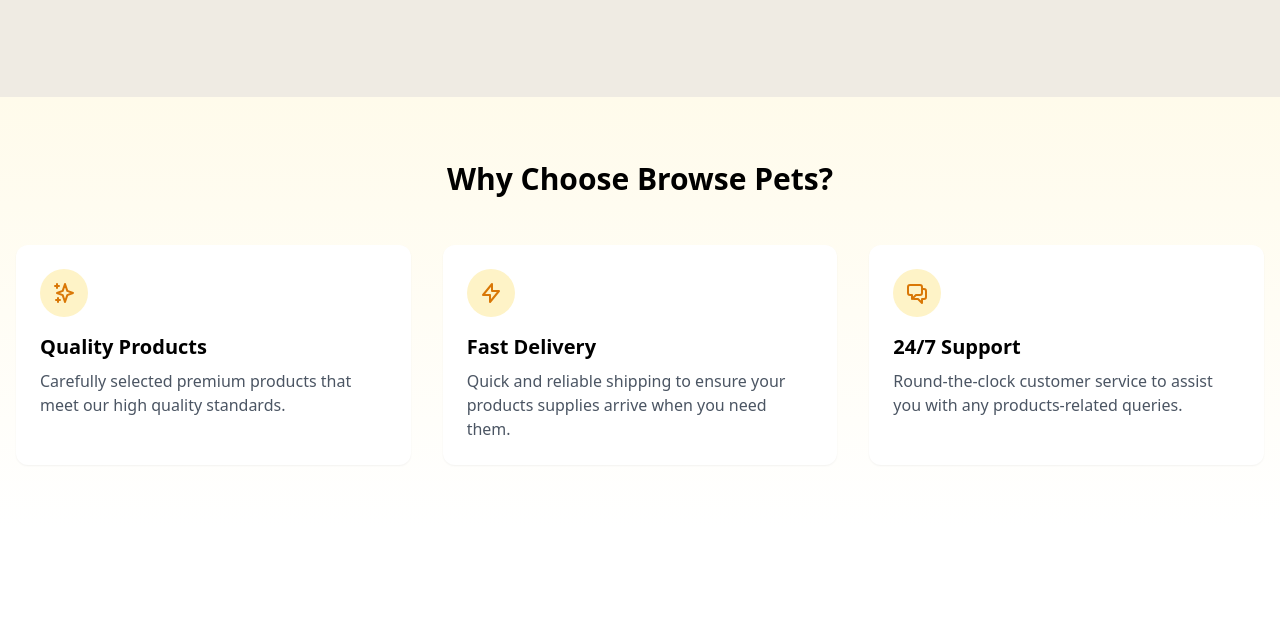
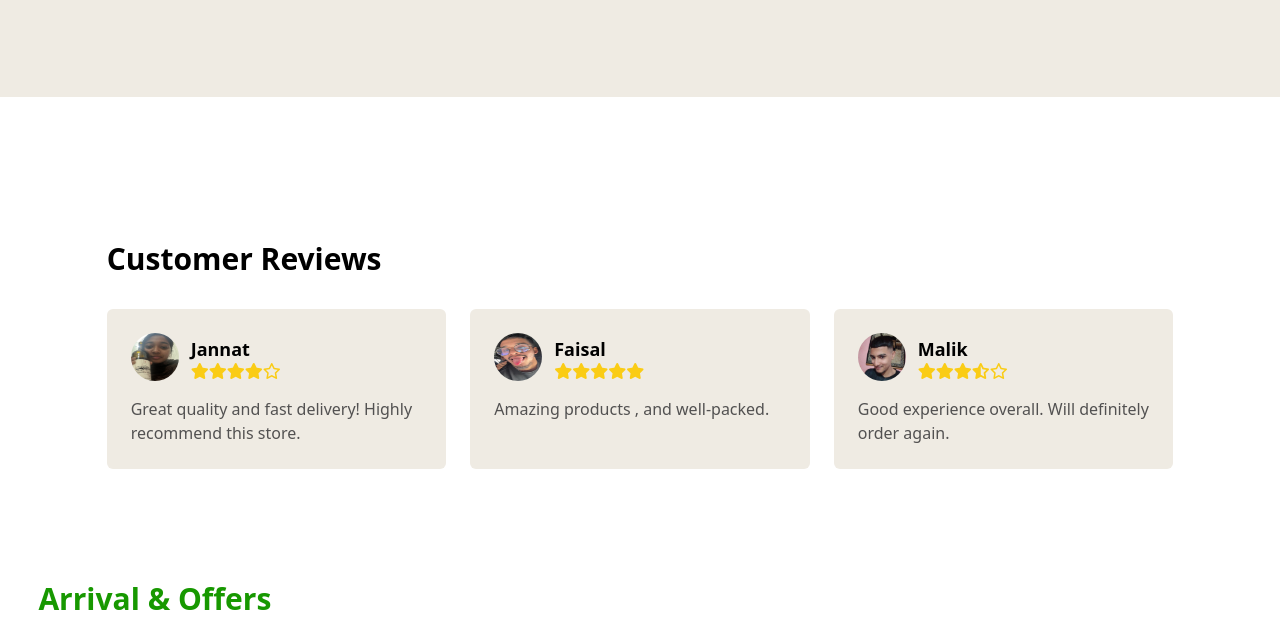
Before and after one commit to zahid77malik/assi-3-02, a plain HTML site: page index.html in a window 1280 px wide. Shown: the part 2368-2994 px from the top of the page. Drawn offline with nearby package versions, Linux system fonts and the light colour scheme.

Commit message:
added some section

```diff
--- a/index.html
+++ b/index.html
@@ -245,53 +245,56 @@
             </div>
         </section>
 
-        <section class="py-16 bg-gradient-to-b from-amber-50 to-white">
-            <div class="container mx-auto px-4 max-w-7xl">
-                <h2 class="text-3xl font-bold text-center mb-12">Why Choose Browse Pets?</h2>
-
-                <div class="grid grid-cols-1 md:grid-cols-2 lg:grid-cols-3 gap-8">
-
-
-                    <div class="bg-white rounded-xl p-6 shadow-sm hover:shadow-md transition-shadow">
-                        <div class="w-12 h-12 bg-amber-100 rounded-full flex items-center justify-center mb-4">
-                            <svg class="w-6 h-6 text-amber-600" fill="none" stroke="currentColor" viewBox="0 0 24 24">
-                                <path stroke-linecap="round" stroke-linejoin="round" stroke-width="2"
-                                    d="M5 3v4M3 5h4M6 17v4m-2-2h4m5-16l2.286 6.857L21 12l-5.714 2.143L13 21l-2.286-6.857L5 12l5.714-2.143L13 3z" />
-                            </svg>
+        <section class="w-10/12 mx-auto mt-36 mb-60 md:mb-28">
+            <h2 class="text-3xl font-[600] mb-8 ">Customer Reviews</h2>
+            <div class="grid md:grid-cols-3 gap-6">
+                <div class="p-6 rounded-md bg-[#EFEBE3] flex flex-col gap-4">
+                    <div class="flex items-center gap-3">
+                        <img src="c2-assets/prome.jpg" alt="User" class="w-12 h-12 rounded-full">
+                        <div>
+                            <h3 class="text-lg font-[600] ">Jannat</h3>
+                            <div class="flex text-yellow-400">
+                                <i class="fa-solid fa-star"></i>
+                                <i class="fa-solid fa-star"></i>
+                                <i class="fa-solid fa-star"></i>
+                                <i class="fa-solid fa-star"></i>
+                                <i class="fa-regular fa-star"></i>
+                            </div>
                         </div>
-                        <h3 class="text-xl font-semibold mb-2">Quality Products</h3>
-                        <p class="text-gray-600">Carefully selected premium products that meet our high quality
-                            standards.</p>
                     </div>
-
-
-                    <div class="bg-white rounded-xl p-6 shadow-sm hover:shadow-md transition-shadow">
-                        <div class="w-12 h-12 bg-amber-100 rounded-full flex items-center justify-center mb-4">
-                            <svg class="w-6 h-6 text-amber-600" fill="none" stroke="currentColor" viewBox="0 0 24 24">
-                                <path stroke-linecap="round" stroke-linejoin="round" stroke-width="2"
-                                    d="M13 10V3L4 14h7v7l9-11h-7z" />
-                            </svg>
+                    <p class="text-[#525151]">Great quality and fast delivery! Highly recommend this store.</p>
+                </div>
+                <div class="p-6 rounded-md bg-[#EFEBE3] flex flex-col gap-4">
+                    <div class="flex items-center gap-3">
+                        <img src="c2-assets/faisal.jpg" alt="User" class="w-12 h-12 rounded-full">
+                        <div>
+                            <h3 class="text-lg font-[600] "> Faisal</h3>
+                            <div class="flex text-yellow-400">
+                                <i class="fa-solid fa-star"></i>
+                                <i class="fa-solid fa-star"></i>
+                                <i class="fa-solid fa-star"></i>
+                                <i class="fa-solid fa-star"></i>
+                                <i class="fa-solid fa-star"></i>
+                            </div>
                         </div>
-                        <h3 class="text-xl font-semibold mb-2">Fast Delivery</h3>
-                        <p class="text-gray-600">Quick and reliable shipping to ensure your products supplies arrive
-                            when you
-                            need them.
-                        </p>
                     </div>
-
-
-                    <div class="bg-white rounded-xl p-6 shadow-sm hover:shadow-md transition-shadow">
-                        <div class="w-12 h-12 bg-amber-100 rounded-full flex items-center justify-center mb-4">
-                            <svg class="w-6 h-6 text-amber-600" fill="none" stroke="currentColor" viewBox="0 0 24 24">
-                                <path stroke-linecap="round" stroke-linejoin="round" stroke-width="2"
-                                    d="M17 8h2a2 2 0 012 2v6a2 2 0 01-2 2h-2v4l-4-4H9a1.994 1.994 0 01-1.414-.586m0 0L11 14h4a2 2 0 002-2V6a2 2 0 00-2-2H5a2 2 0 00-2 2v6a2 2 0 002 2h2v4l.586-.586z" />
-                            </svg>
+                    <p class="text-[#525151]">Amazing products , and well-packed.</p>
+                </div>
+                <div class="p-6 rounded-md bg-[#EFEBE3] flex flex-col gap-4">
+                    <div class="flex items-center gap-3">
+                        <img src="c2-assets/zahid.jpg" alt="User" class="w-12 h-12 rounded-full">
+                        <div>
+                            <h3 class="text-lg font-[600] ">Malik</h3>
+                            <div class="flex text-yellow-400">
+                                <i class="fa-solid fa-star"></i>
+                                <i class="fa-solid fa-star"></i>
+                                <i class="fa-solid fa-star"></i>
+                                <i class="fa-solid fa-star-half-stroke"></i>
+                                <i class="fa-regular fa-star"></i>
+                            </div>
                         </div>
-                        <h3 class="text-xl font-semibold mb-2">24/7 Support</h3>
-                        <p class="text-gray-600">Round-the-clock customer service to assist you with any
-                            products-related
-                            queries.</p>
                     </div>
+                    <p class="text-[#525151]">Good experience overall. Will definitely order again.</p>
                 </div>
             </div>
         </section>
```
Also changed, not shown: c2-assets/faisal.jpg (added), c2-assets/prome.jpg (added), c2-assets/zahid.jpg (added).
